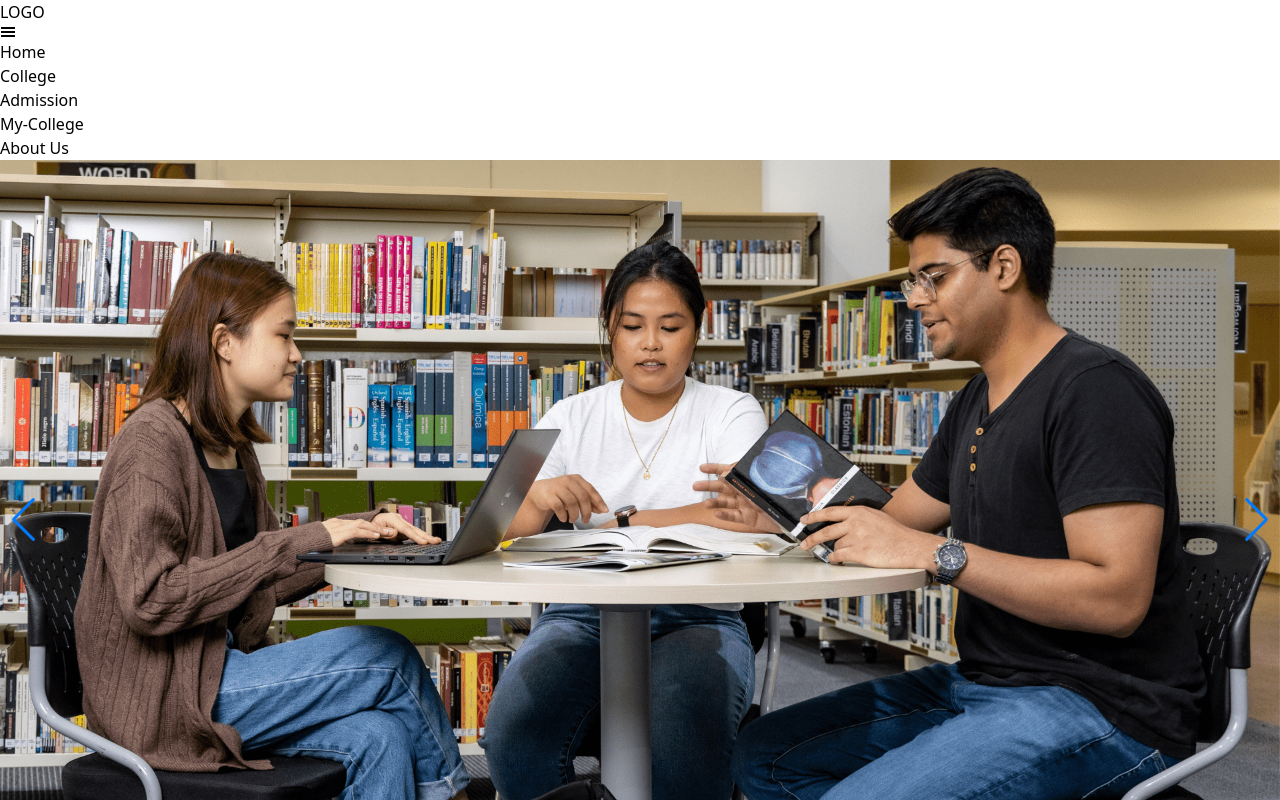
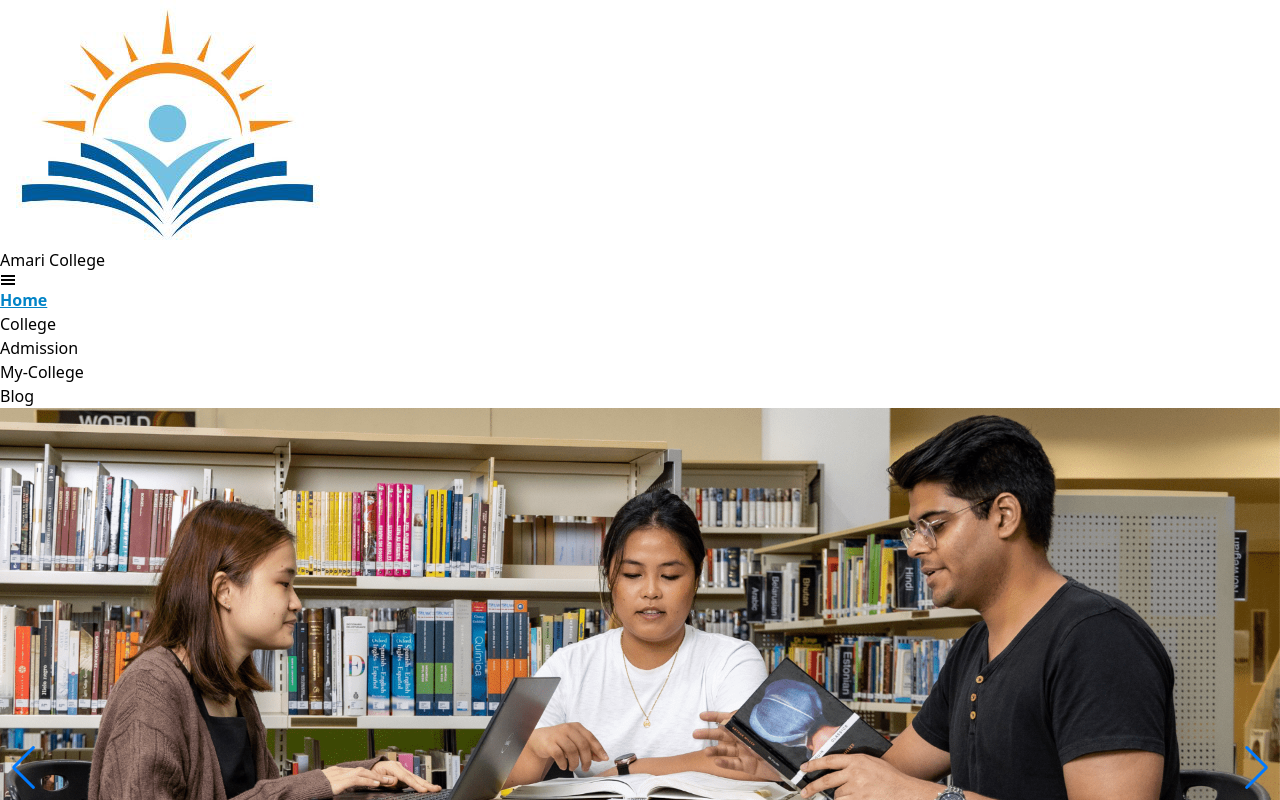
Before and after one commit to tofael005/amari-college, a React (Vite) app: page / in a window 1280 px wide. Shown: the top 800 px of the page. Built offline with nearby package versions, Linux system fonts and the light colour scheme.

Commit message:
navbar update

```diff
--- a/index.html
+++ b/index.html
@@ -2,7 +2,7 @@
 <html lang="en">
   <head>
     <meta charset="UTF-8" />
-    <link rel="icon" type="image/svg+xml" href="/vite.svg" />
+    <link rel="icon" type="image/svg+xml" href="/src/assets/logo.png" />
     <meta name="viewport" content="width=device-width, initial-scale=1.0" />
     <title>Amari College</title>
   </head>
--- a/src/Header/NavBar.jsx
+++ b/src/Header/NavBar.jsx
@@ -1,38 +1,40 @@
 import { useState } from "react";
-import { NavLink } from "react-router-dom";
+import { Link, NavLink } from "react-router-dom";
 import { AiOutlineClose } from 'react-icons/ai';
 import { GiHamburgerMenu } from 'react-icons/gi';
+import logo from "../assets/logo.png"
 
 const NavBar = () => {
     const [toggle, setToggle] = useState()
     return (
-        <div className="bg-[#05b6d1]">
+        <div className="shadow">
             <div className="max-w-[1240px] mx-auto flex justify-between items-center p-4">
-            <div>
-                <h1>LOGO</h1>
+                <div className="flex items-center gap-2">
+                    <Link to="/"> <img className="w-16" src={logo} alt="" /></Link>
+                    <Link to="/"><h1 className="text-2xl font-semibold">Amari <span className="text-[#05b6d1]">College</span></h1></Link>
                 </div>
 
                 <span className='md:hidden'>
                     {
-                    toggle ? <AiOutlineClose className='text-2xl' onClick={() => setToggle(!toggle)} /> :  <GiHamburgerMenu className="text-2xl" onClick={() => setToggle(!toggle)} />
+                        toggle ? <AiOutlineClose className='text-2xl' onClick={() => setToggle(!toggle)} /> : <GiHamburgerMenu className="text-2xl" onClick={() => setToggle(!toggle)} />
                     }
                 </span>
 
                 <ul className={`flex items-center duration-300 flex-col py-5 md:p-0 text-white md:text-gray-900 bg-opacity-90 top-14 bg-black md:bg-transparent w-full text-center md:w-auto md:flex-row gap-6 absolute md:static z-50 ${toggle ? "left-0" : "-left-full"}`}>
                     <li>
-                    <NavLink to="/">Home</NavLink>
+                        <NavLink to="/" className={({ isActive }) => isActive ? "active" : ""}>Home</NavLink>
                     </li>
                     <li>
-                    <NavLink to="/college">College</NavLink>
+                        <NavLink to="/college" className={({ isActive }) => isActive ? "active" : ""}>College</NavLink>
                     </li>
                     <li>
-                    <NavLink to="/admission">Admission</NavLink>
+                        <NavLink to="/admission" className={({ isActive }) => isActive ? "active" : ""}>Admission</NavLink>
                     </li>
                     <li>
-                    <NavLink to="/myCollege">My-College</NavLink>
+                        <NavLink to="/myCollege" className={({ isActive }) => isActive ? "active:" : ""}>My-College</NavLink>
                     </li>
                     <li>
-                    <NavLink to="/about">About Us</NavLink>
+                        <NavLink to="/about" className={({ isActive }) => isActive ? "active" : ""}>Blog</NavLink>
                     </li>
                 </ul>
             </div>
--- a/src/index.css
+++ b/src/index.css
@@ -1,3 +1,8 @@
 @tailwind base;
 @tailwind components;
 @tailwind utilities;
+
+
+.active{
+    @apply font-bold text-sky-600 underline
+}
```
Also changed, not shown: src/assets/logo.png (added), 1 other file (tests, documents, lock files or other folders). Lines whose indentation alone changed are shown as unchanged.
